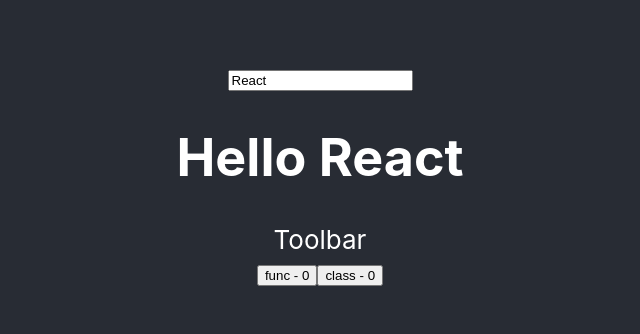
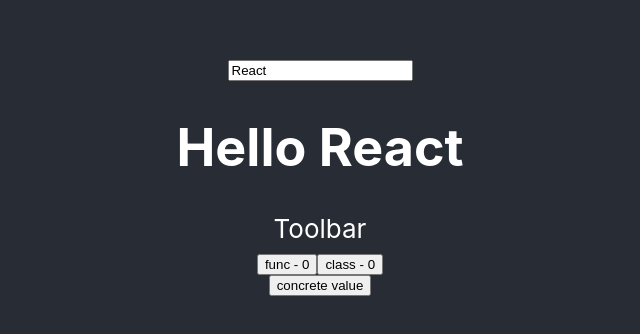
Before and after one commit to dtanzer/mood-react, a React (Create React App) app: page / in a window 1280 px wide. Shown: the part 222-556 px from the top of the page, without its empty margins (320-960 px from the left). Built offline with nearby package versions, Linux system fonts and the light colour scheme.

Commit message:
Add Outer and Inner comp for showing data flow
There are now two very simple function components, <Outer/> and
<Inner/>, to demonstrate how React's one-way data flow works -
and how one can implement the "way back".

```diff
--- a/src/App.tsx
+++ b/src/App.tsx
@@ -1,8 +1,15 @@
-import React from 'react';
+import React, { useState } from 'react';
 import { Hello } from './Hello';
 import './App.css';
 import { ToolbarButton, ToolbarButtonClass, Toolbar } from './ToolbarButton';
 
+function Inner(props: any) {
+  return <button onClick={e => props.onInnerClicked() }>{props.someValue}</button>
+}
+function Outer() {
+  const [val, setVal] = useState('concrete value')
+  return <Inner onInnerClicked={() => setVal('clicked') } someValue={val} />
+}
 function App() {
   return (
     <div className="App">
@@ -12,6 +19,8 @@
           <ToolbarButton text="func" />
           <ToolbarButtonClass text="class" />
         </Toolbar>
+
+        <Outer/>
       </header>
     </div>
   );
```
